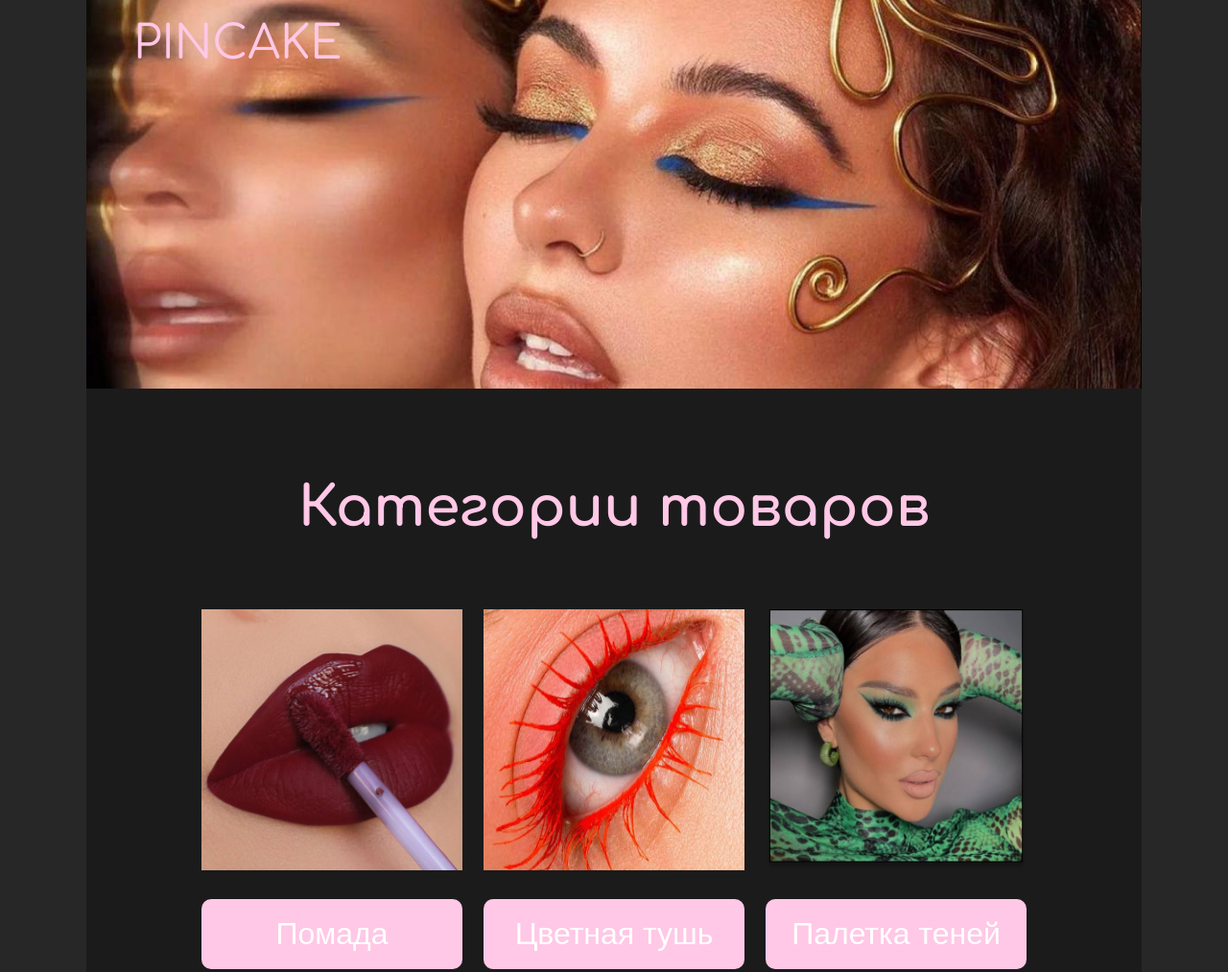
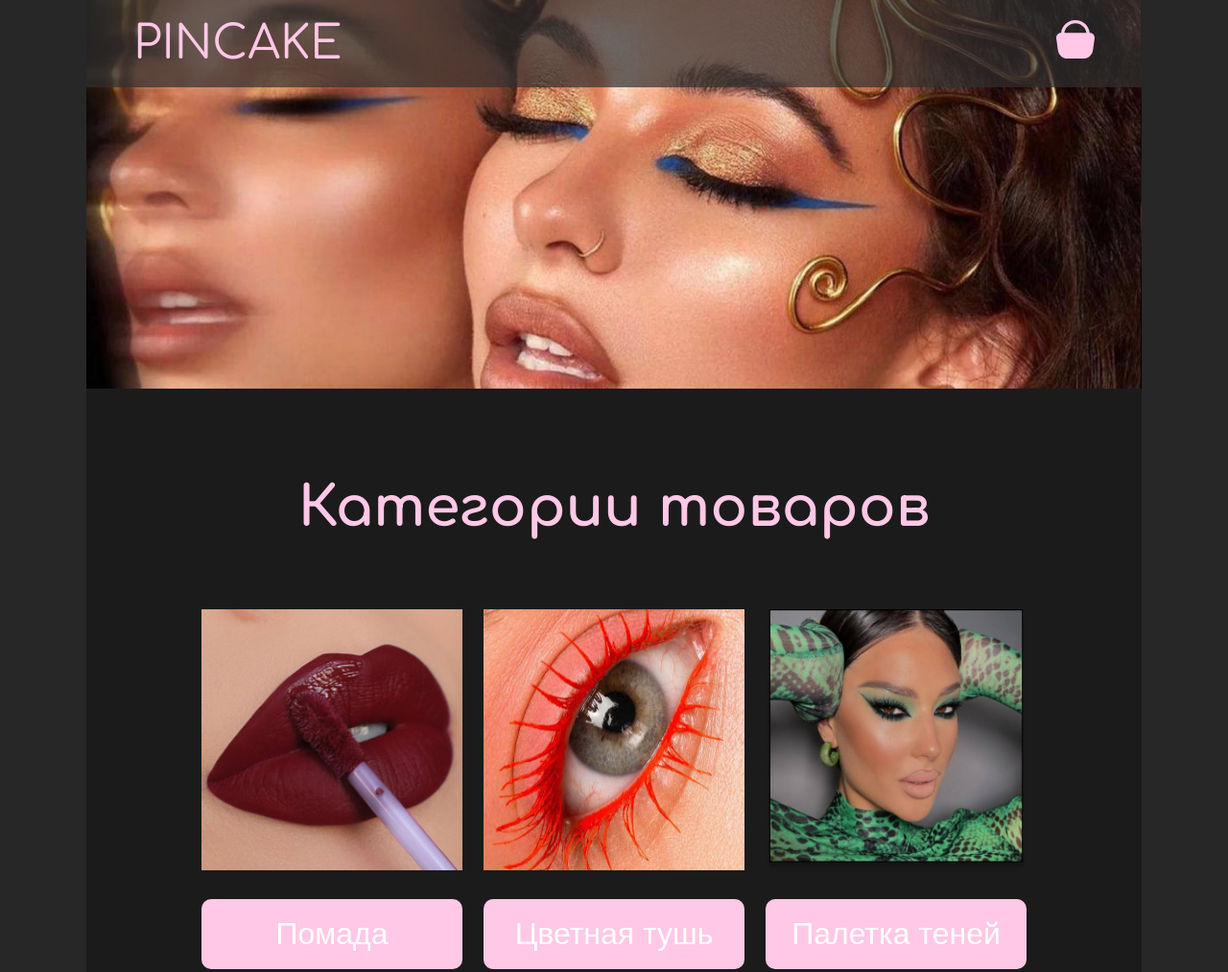
Before and after one commit to Moppps/Kosmetics, a plain HTML site: page index.html in a window 1280 px wide. Shown: the top 1013 px of the page at 96% size. Drawn offline with Linux system fonts and the light colour scheme.

Commit message:
feat: Add basket

```diff
--- a/index.html
+++ b/index.html
@@ -14,7 +14,12 @@
 <body>
   <div class="body">
     <header class="header">
-      <div>PINCAKE</div>
+      <div class="header-menu">
+        <div class="logo">PINCAKE</div>
+        <div class="actions">
+          <a href=""><img class="header-icon" src="icons/shopping-cart.svg"></a>
+        </div>
+      </div>
     </header>
     <main class="main">
       <div class="main-button-wrapper">
--- a/styles.css
+++ b/styles.css
@@ -5,6 +5,8 @@
 :root {
   --color-primary: #FFC8E6;
   --color-primary-hover: rgb(187, 141, 149);
+  --color-black: #1b1b1b;
+  --color-black-opacity: rgba(48, 48, 48, 0.7);
 }
 
 ul {
@@ -32,15 +34,27 @@ body {
   flex-direction: column;
   width: 1100px;
   min-height: 100vh;
-  background: #1b1b1b;
+  background: var(--color-black);
 }
 
 .header {
-  padding: 19px 49px;
   width: 100%;
   font-size: 48px;
   background-image: url(images/header-bg.png);
   aspect-ratio: 1100 / 405;
+}
+
+.header-menu {
+  display: flex;
+  justify-content: space-between;
+  padding: 19px 49px;
+  background: var(--color-black-opacity)
+}
+
+.header-icon {
+  width: 40px;
+  height: 40px;
+  fill: white;
 }
 
 .main {
@@ -107,6 +121,6 @@ body {
 
 .footer {
   display: flex;
-  justify-content: center;
+  justify-content: end;
   padding: 19px 49px;
 }
```
Also changed, not shown: icons/shopping-cart.svg (added).
